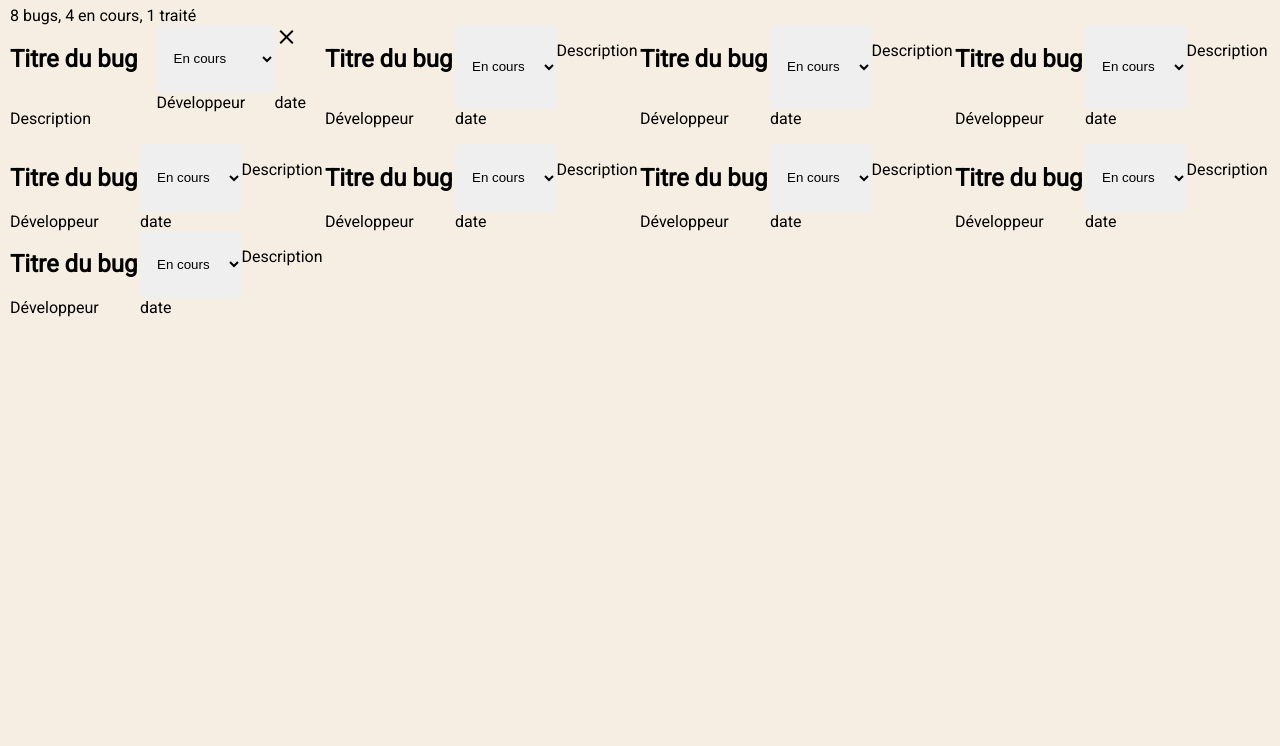
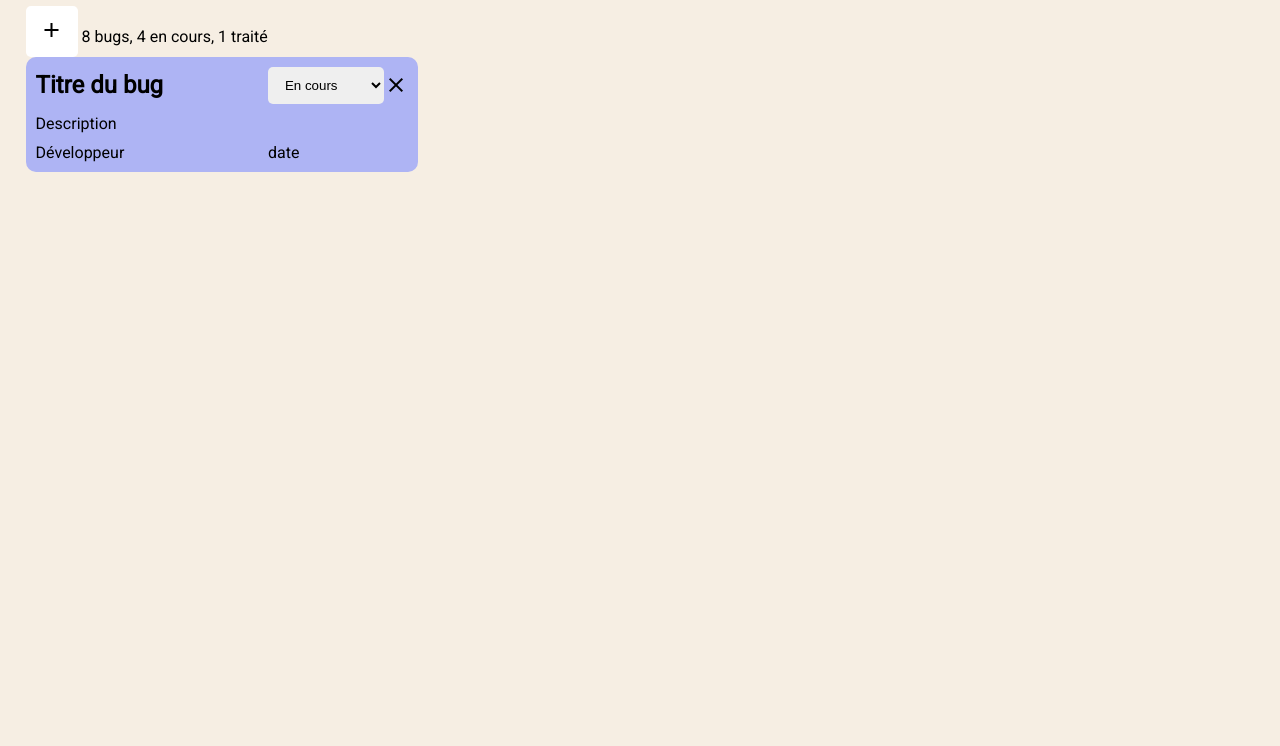
Before and after one commit to Blyzbee/bug-tracker, a plain HTML site: page html/dashboard.html in a window 1280 px wide. Shown: the part 75-821 px from the top of the page. Drawn offline with nearby package versions, Linux system fonts and the light colour scheme.

Commit message:
dashboard design advancement

```diff
--- a/css/dashboard.css
+++ b/css/dashboard.css
@@ -1,13 +1,28 @@
 main {
-  padding: 0 10px;
+  padding: 0 2vw;
+}
+
+h2 {
+  margin: 0;
 }
 
 ul {
   display: grid;
-  grid-template-columns: repeat(auto-fit, minmax(min(300px, 100%), 1fr));
+  grid-template-columns: repeat(auto-fill, minmax(min(300px, 100%), 1fr));
+  gap: 2vw;
 }
 
 li {
+  background-color: #aeb4f4;
+  padding: 10px;
+  border-radius: 10px;
   display: grid;
-  grid-template-columns: auto auto auto;
+  grid-template-columns: 2fr 1fr auto;
+  align-items: center;
+  gap: 10px 0;
 }
+
+li > p {
+  margin: 0;
+  grid-column: 1 / -1;
+}
--- a/css/style.css
+++ b/css/style.css
@@ -30,6 +30,10 @@ select {
   border: none;
 }
 
+select {
+  cursor: pointer;
+}
+
 button {
   background-color: white;
   border: none;
--- a/html/dashboard.html
+++ b/html/dashboard.html
@@ -21,6 +21,9 @@
   <body>
     <main>
       <h1>Bug Tracker</h1>
+      <button>
+        <span class="material-symbols-outlined"> add </span>
+      </button>
       <span>8 bugs, 4 en cours, 1 traité</span>
       <ul>
         <li>
@@ -34,86 +37,6 @@
           <span>Développeur</span>
           <span>date</span>
         </li>
-        <li>
-          <h2>Titre du bug</h2>
-          <select>
-            <option value="pending">En cours</option>
-            <option value="done">Traité</option>
-          </select>
-          <p>Description</p>
-          <span>Développeur</span>
-          <span>date</span>
-        </li>
-        <li>
-          <h2>Titre du bug</h2>
-          <select>
-            <option value="pending">En cours</option>
-            <option value="done">Traité</option>
-          </select>
-          <p>Description</p>
-          <span>Développeur</span>
-          <span>date</span>
-        </li>
-        <li>
-          <h2>Titre du bug</h2>
-          <select>
-            <option value="pending">En cours</option>
-            <option value="done">Traité</option>
-          </select>
-          <p>Description</p>
-          <span>Développeur</span>
-          <span>date</span>
-        </li>
-        <li>
-          <h2>Titre du bug</h2>
-          <select>
-            <option value="pending">En cours</option>
-            <option value="done">Traité</option>
-          </select>
-          <p>Description</p>
-          <span>Développeur</span>
-          <span>date</span>
-        </li>
-        <li>
-          <h2>Titre du bug</h2>
-          <select>
-            <option value="pending">En cours</option>
-            <option value="done">Traité</option>
-          </select>
-          <p>Description</p>
-          <span>Développeur</span>
-          <span>date</span>
-        </li>
-        <li>
-          <h2>Titre du bug</h2>
-          <select>
-            <option value="pending">En cours</option>
-            <option value="done">Traité</option>
-          </select>
-          <p>Description</p>
-          <span>Développeur</span>
-          <span>date</span>
-        </li>
-        <li>
-          <h2>Titre du bug</h2>
-          <select>
-            <option value="pending">En cours</option>
-            <option value="done">Traité</option>
-          </select>
-          <p>Description</p>
-          <span>Développeur</span>
-          <span>date</span>
-        </li>
-        <li>
-          <h2>Titre du bug</h2>
-          <select>
-            <option value="pending">En cours</option>
-            <option value="done">Traité</option>
-          </select>
-          <p>Description</p>
-          <span>Développeur</span>
-          <span>date</span>
-        </li>
       </ul>
     </main>
 
```
